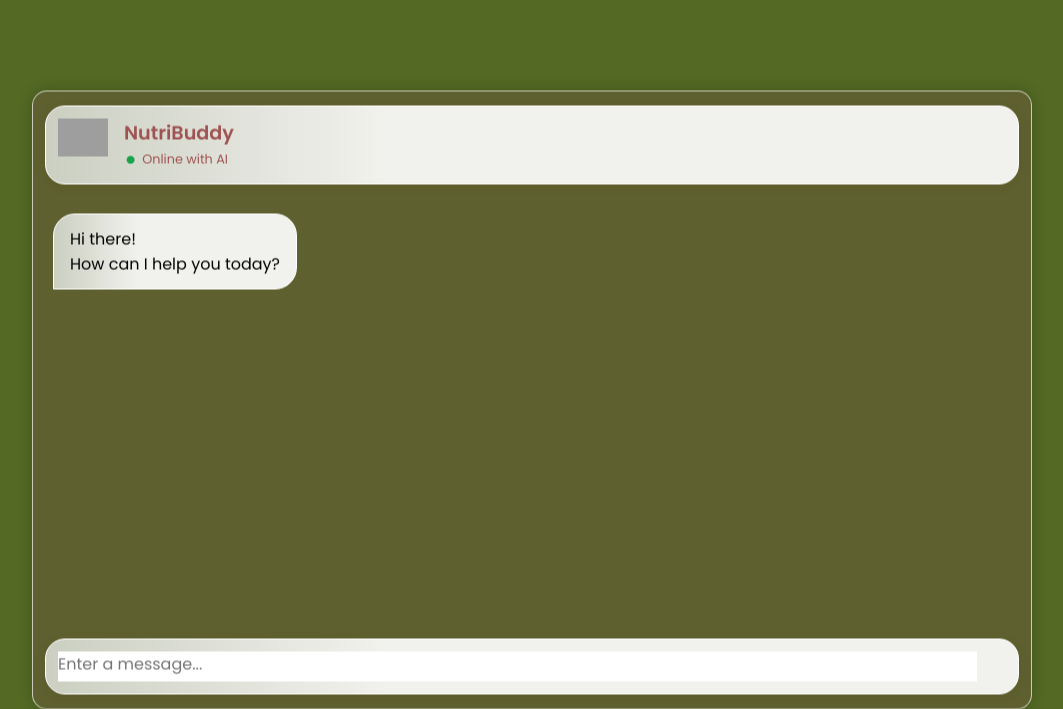
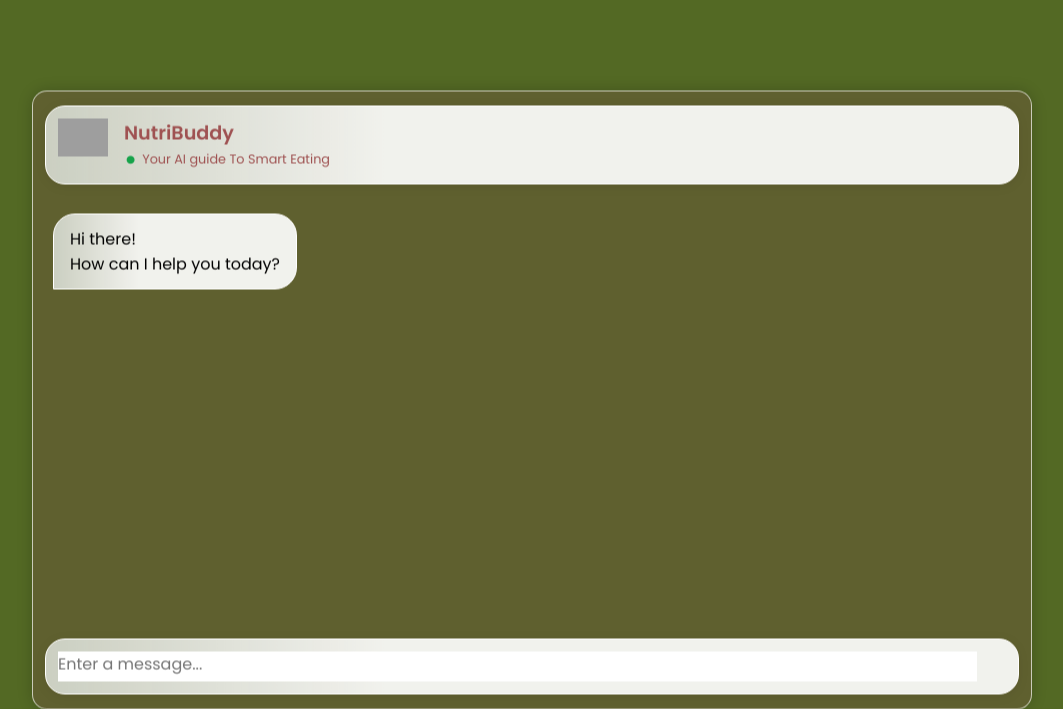
Before and after one commit to mr-nigam/NutriBuddy---AI-enabled-meal-planner-ChatBot, a Flask app: page / in a window 1280 px wide. Shown: the top 709 px of the page, without its empty margins (108-1171 px from the left). Run offline with Flask 3, Linux system fonts and the light colour scheme; grey boxes are pictures that could not be loaded.

Commit message:
index.html

```diff
--- a/templates/index.html
+++ b/templates/index.html
@@ -27,7 +27,7 @@
           </div>
           <div class="header-body">
             <h2>NutriBuddy</h2>
-            <p>Online with AI</p>
+            <p>Your AI guide To Smart Eating</p>
           </div>
           <span class="material-symbols-outlined" id="chatbot-close-btn"
             >close</span
```
